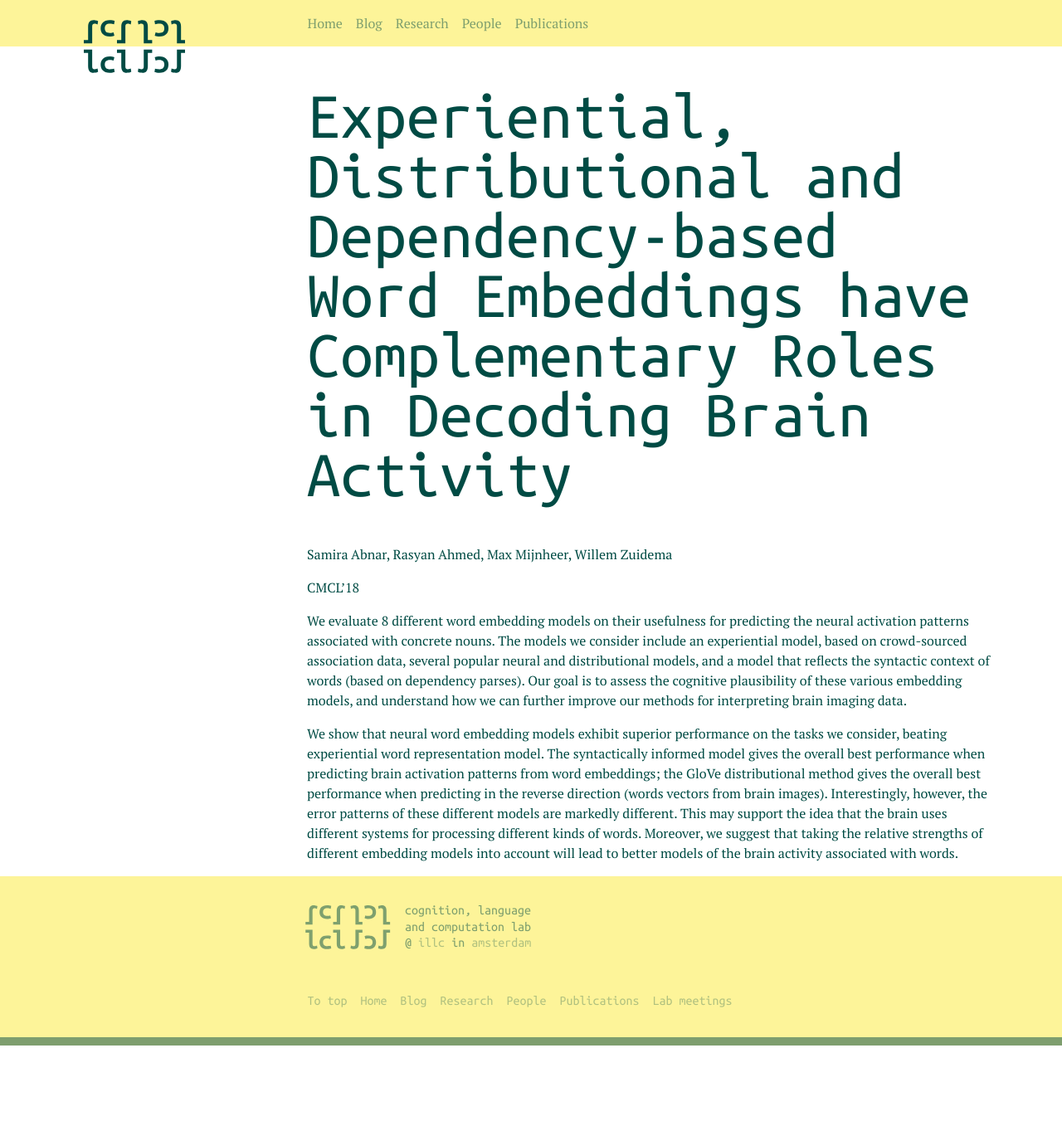
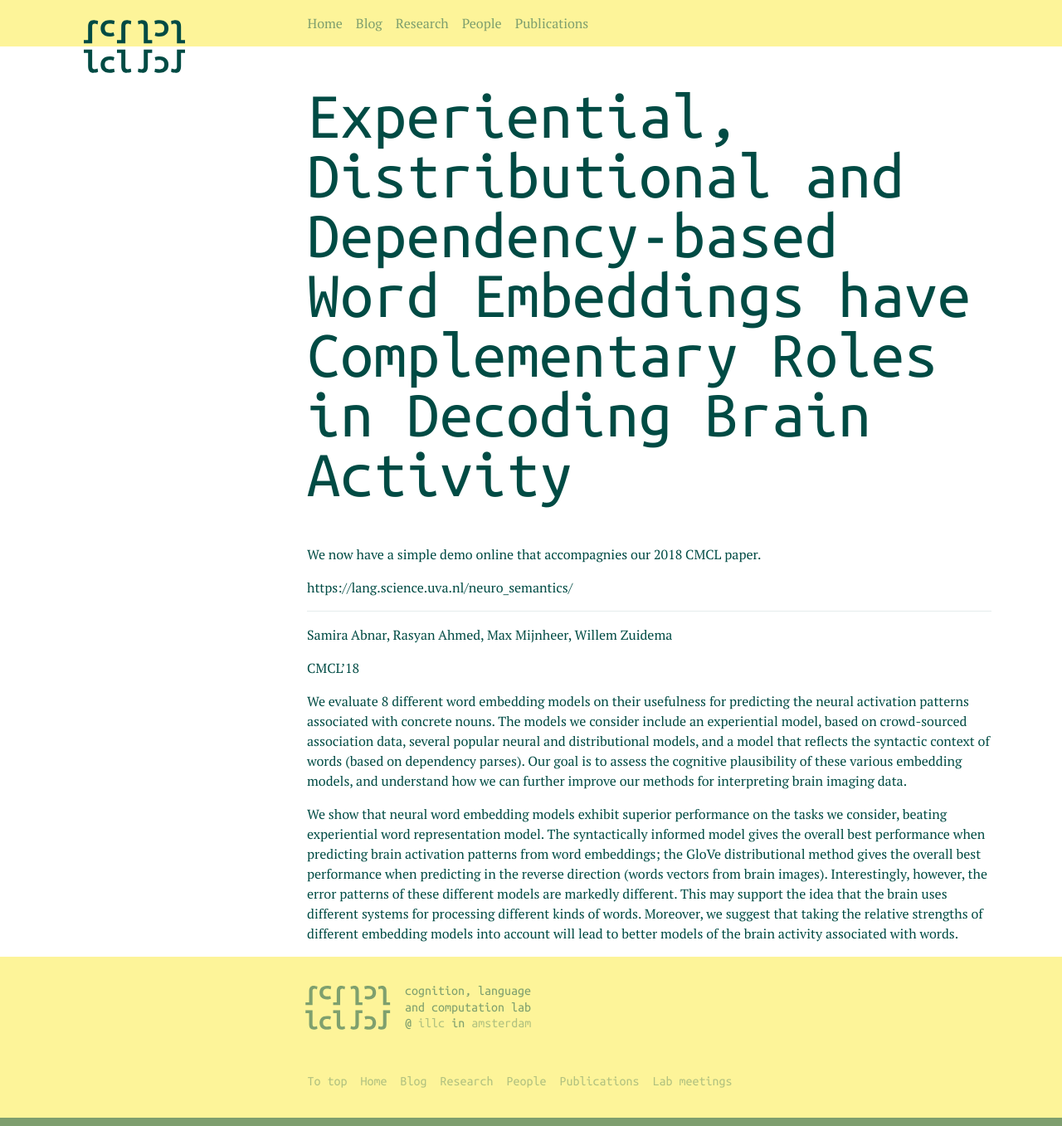
Before and after one commit to clclab/clclab-website, a Jekyll site: the page built from jekyll/_posts/2019-03-27-demo-samira.md, in a window 1280 px wide. Shown: the whole page at 83% size. Built offline with Jekyll 4.4.1, drawn with Linux system fonts in a browser that asks for light colours; a script that is not in the unit is left out; before the commit the page ends 1260 px from its top, so only the background shows below that.

Commit message:
Update and rename 2017-11-09-cmcl-paper-samira.md to 2019-03-27-demo-samira.md

```diff
--- a/jekyll/_posts/2017-11-09-cmcl-paper-samira.md
+++ b/jekyll/_posts/2019-03-27-demo-samira.md
@@ -2,9 +2,16 @@
 type: publication
 title: Experiential, Distributional and Dependency-based Word Embeddings have Complementary Roles in Decoding Brain Activity
 layout: page
-type: publication
+type: demo
 categories: news
 ---
+
+We now have a simple demo online that accompagnies our 2018 CMCL paper.
+
+https://lang.science.uva.nl/neuro_semantics/
+
+
+***
 
 Samira Abnar, Rasyan Ahmed, Max Mijnheer, Willem Zuidema
 
```
